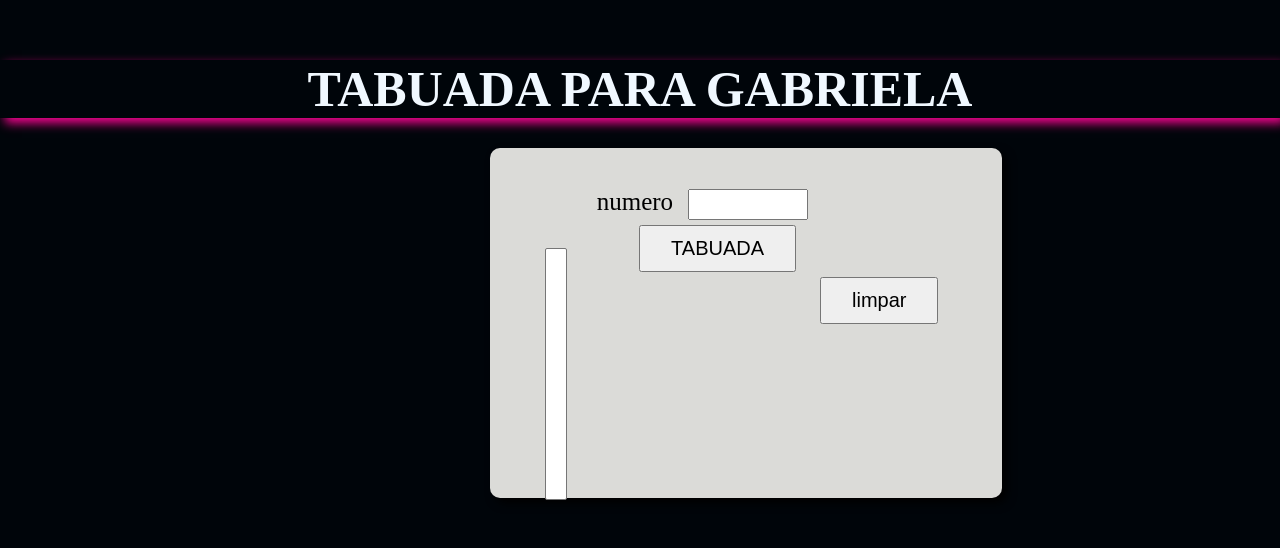
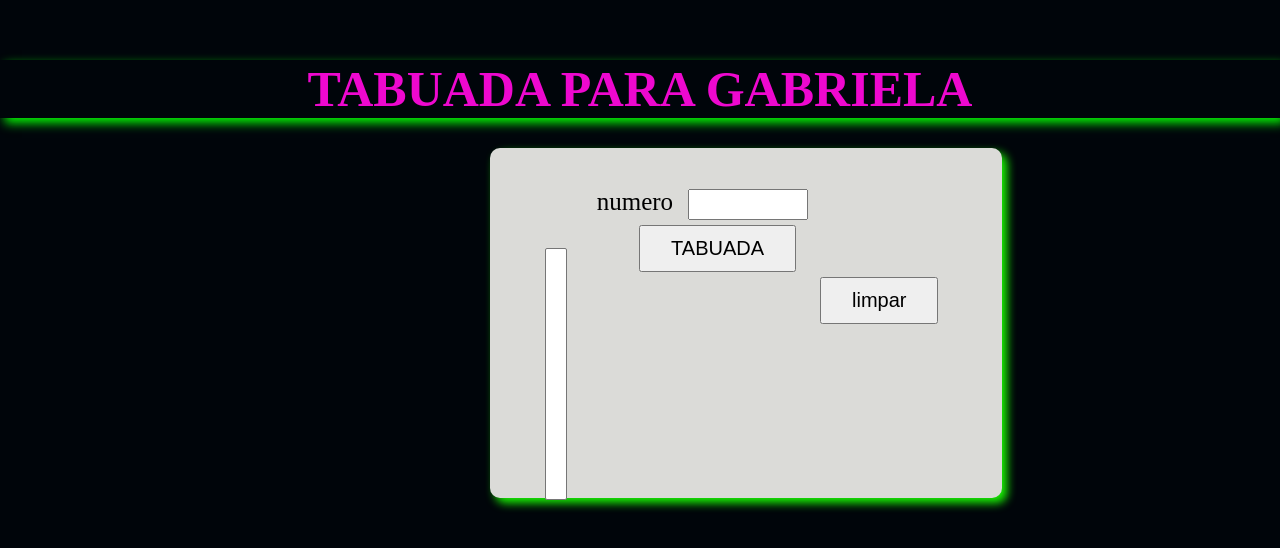
Before and after one commit to willdev24/javascript, a plain HTML site: page javascript_curso_em_video/exercicio_07/tabuada.html in a window 1280 px wide. Drawn offline with Linux system fonts and the light colour scheme.

Commit message:
atualizando

```diff
--- a/javascript_curso_em_video/exercicio_07/style07.css
+++ b/javascript_curso_em_video/exercicio_07/style07.css
@@ -11,13 +11,13 @@ body{
 }
 main h1{ text-align: center;
   margin-top: 60px;
-  color: aliceblue;
+  color: rgb(238, 8, 207);
   font-size: 50px;
 
 
 }
 h1{
-  box-shadow: 5px 5px 10px rgb(247, 4, 145);
+  box-shadow: 5px 5px 10px rgb(4, 247, 4);
 }
 
 .container {
@@ -33,7 +33,7 @@ h1{
 
 #relogio{
   background-color: rgb(219, 219, 216);
-  box-shadow: 5px 5px 10px black;
+  box-shadow: 5px 5px 10px rgb(25, 250, 4);
 }
 
 #relogio{
```
